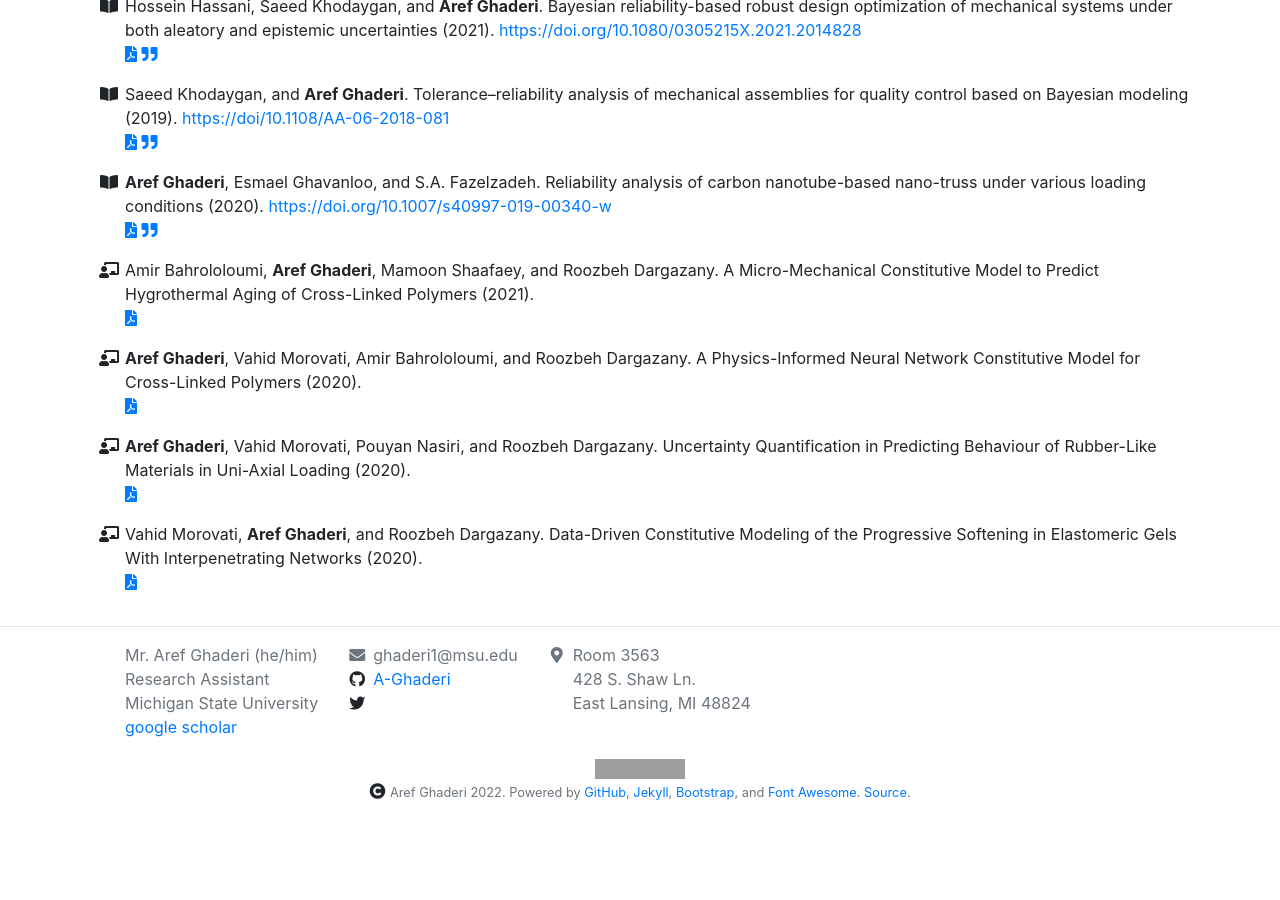
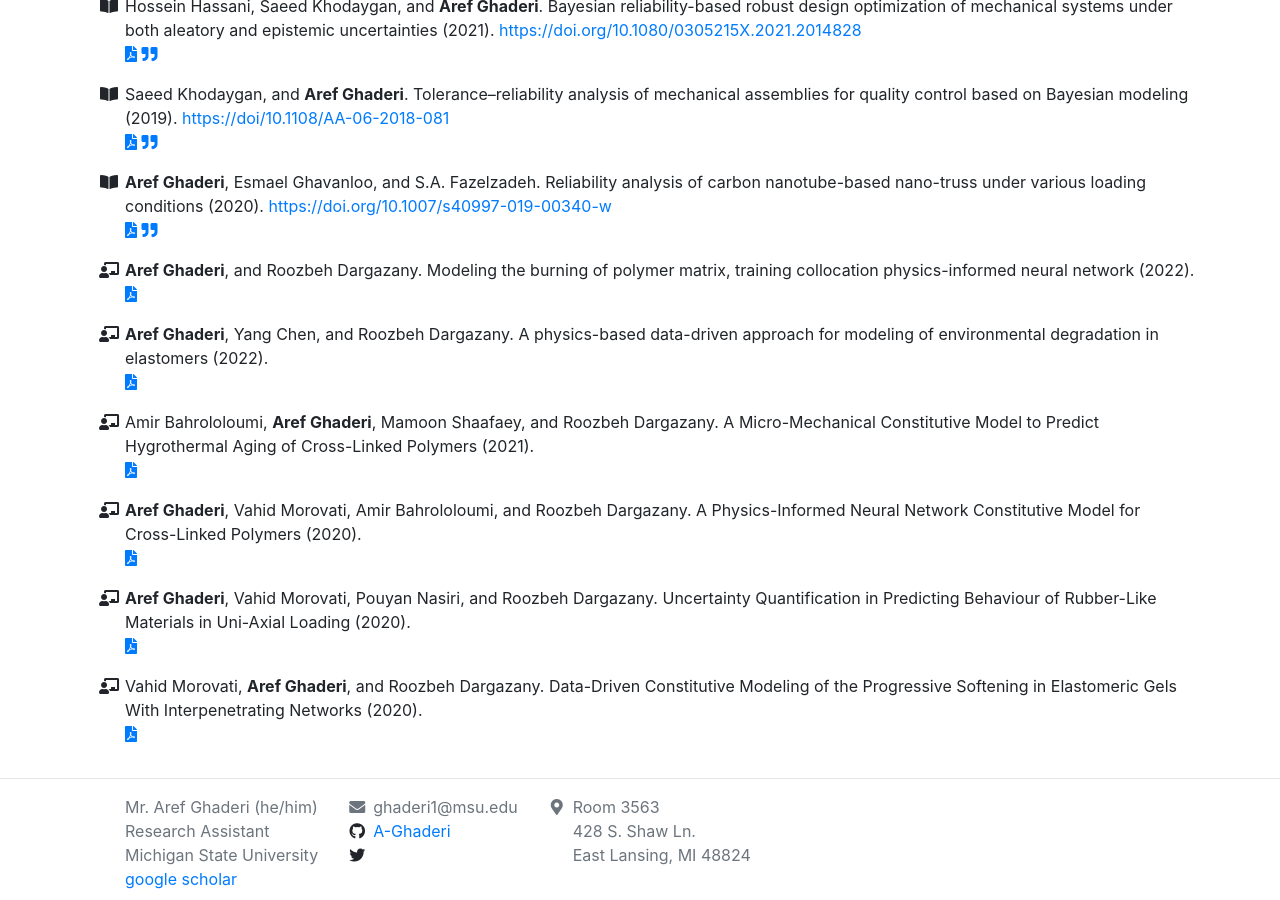
Before and after one commit to A-Ghaderi/Webpage, a Jekyll site: the page built from _pages/publications.md, in a window 1280 px wide and 900 px high, scrolled down 1314 px. Built offline with Jekyll 4.4.1, drawn with Linux system fonts in a browser that asks for light colours; nearby versions of some CDN libraries; before the commit the page ends 2117 px from its top, so only the background shows below that; grey boxes are pictures that could not be loaded.

Commit message:
Update publications.yml

````diff
--- a/_data/publications.yml
+++ b/_data/publications.yml
@@ -216,6 +216,22 @@ publications:
       ```
 
   - citation: |
+      Aref Ghaderi, and Roozbeh Dargazany.
+      Modeling the burning of polymer matrix, training collocation physics-informed neural network (2022).
+    year: 2022
+    venue: conference
+    type: peer-reviewed-paper
+    pdf: /pubs/IMECE_2022_Burning.pdf
+
+  - citation: |
+      Aref Ghaderi, Yang Chen, and Roozbeh Dargazany.
+      A physics-based data-driven approach for modeling of environmental degradation in elastomers (2022).
+    year: 2022
+    venue: conference
+    type: peer-reviewed-paper
+    pdf: /pubs/IMECE_2022_Single_Aging.pdf
+
+  - citation: |
       Amir Bahrololoumi, Aref Ghaderi, Mamoon Shaafaey, and Roozbeh Dargazany.
       A Micro-Mechanical Constitutive Model to Predict Hygrothermal Aging of Cross-Linked Polymers (2021).
     year: 2021
````
